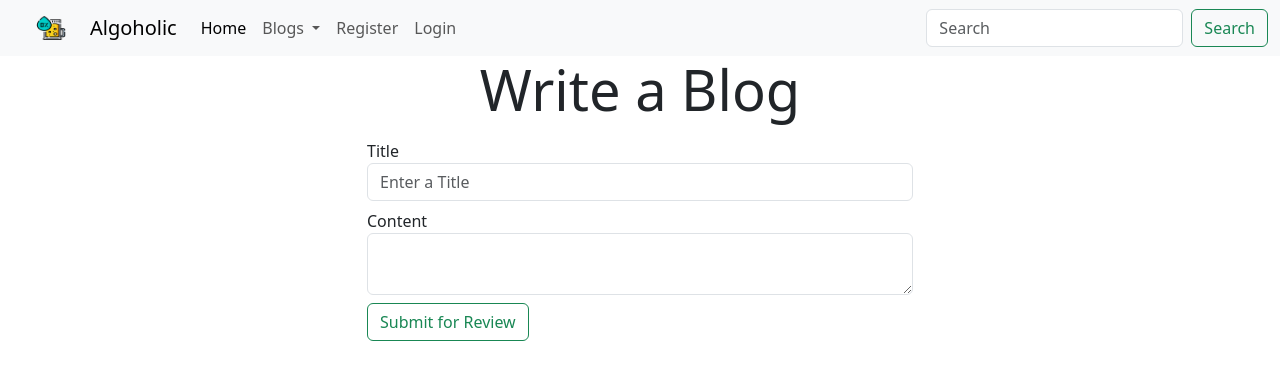
After one commit to sourabhsinha396/fastapi-blog, a FastAPI app: page /app/create-new-blog in a window 1280 px wide. The commit adds this page. Shown: the top 380 px of the page. Run offline with FastAPI, Linux system fonts and the light colour scheme; parts of the project's set-up code (start-up, migrations or seed data) failed here and were passed over.

Commit message:
feature to create a blog

```diff
--- a/backend/templates/auth/login.html
+++ b/backend/templates/auth/login.html
@@ -15,7 +15,8 @@
 {% endfor %}
 
 <div class="container">
-    <div class="row my-5">
+    <div class="text-center display-4">Login</div>
+    <div class="row mt-3 mb-5">
         <div class="col-3"></div>
         <div class="col-6">
             <form method="POST">
--- a/backend/templates/auth/register.html
+++ b/backend/templates/auth/register.html
@@ -15,7 +15,8 @@
 {% endfor %}
 
 <div class="container">
-    <div class="row my-5">
+    <div class="text-center display-4">Register</div>
+    <div class="row mt-3 mb-5">
         <div class="col-3"></div>
         <div class="col-6">
             <form method="POST">
--- /dev/null
+++ b/backend/templates/blog/create_blog.html
@@ -0,0 +1,36 @@
+{% extends "base.html" %}
+
+
+{% block title %}
+<title>Write a Blog</title>
+{% endblock %}
+
+
+{% block content %}
+
+{% for error in errors %}
+<div class="alert alert-danger">
+    <li>{{error}}</li>
+</div>
+{% endfor %}
+
+<div class="container">
+    <div class="text-center display-4">Write a Blog</div>
+    <div class="row mt-3 mb-5">
+        <div class="col-3"></div>
+        <div class="col-6">
+            <form method="POST">
+                <label>Title</label>
+                <input type="text" required  class="form-control mb-2" name="title" value="{{title}}" placeholder="Enter a Title">
+
+                <label>Content</label>
+                <textarea name="content" class="form-control mb-2">{{content}}</textarea>
+
+                <button type="submit" class="btn btn-outline-success">Submit for Review</button>
+            </form>
+        </div>
+        <div class="col-3"></div>
+    </div>
+</div>
+
+{% endblock %}
--- a/backend/templates/components/navbar.html
+++ b/backend/templates/components/navbar.html
@@ -12,10 +12,10 @@
           </li>
           <li class="nav-item dropdown">
             <a class="nav-link dropdown-toggle" href="#" role="button" data-bs-toggle="dropdown" aria-expanded="false">
-              Dropdown
+              Blogs
             </a>
             <ul class="dropdown-menu">
-              <li><a class="dropdown-item" href="#">Action</a></li>
+              <li><a class="dropdown-item" href="/app/create-new-blog">Create Blog</a></li>
               <li><a class="dropdown-item" href="#">Another action</a></li>
               <li><hr class="dropdown-divider"></li>
               <li><a class="dropdown-item" href="#">Something else here</a></li>
```
Also changed, not shown: backend/apps/v1/route_blog.py (+38 -0 lines).
